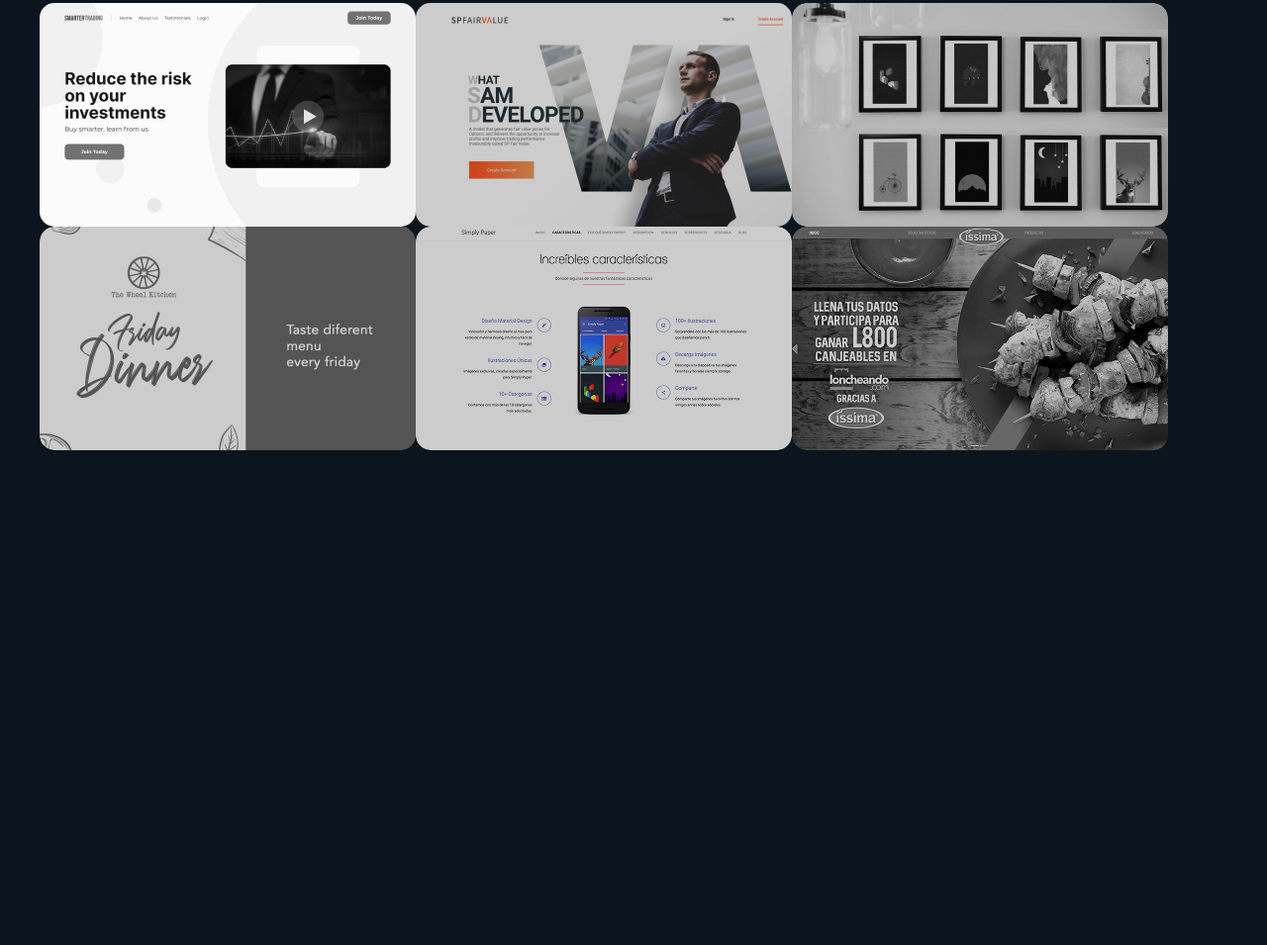
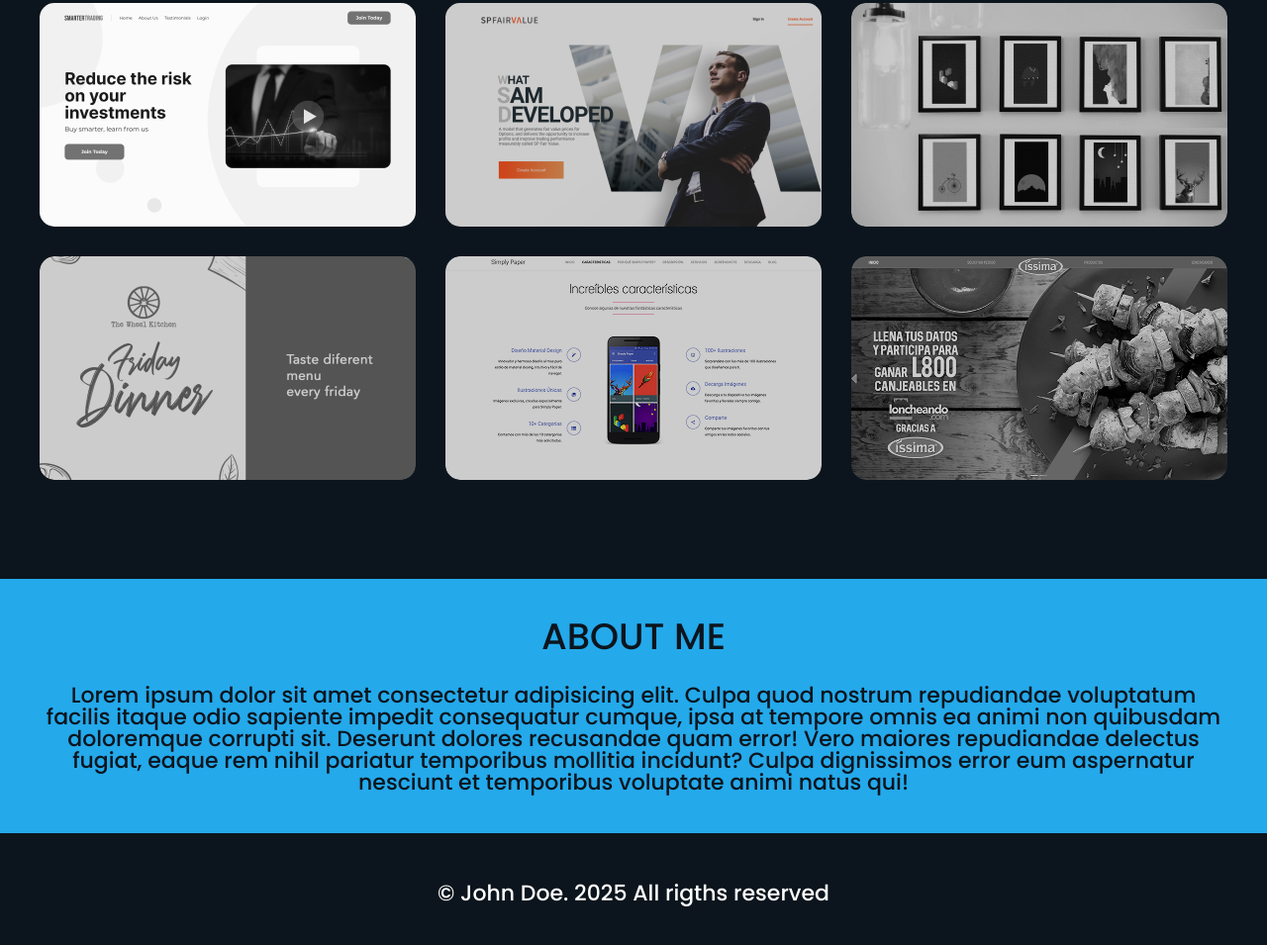
Before and after one commit to gelionix/homework-6, a plain HTML site: page index.html in a window 1280 px wide. Shown: the part 239-1194 px from the top of the page at 99% size. Before the commit the page ends 800 px from the top, so only its background shows below. Drawn offline with Linux system fonts and the light colour scheme.

Commit message:
footer end

```diff
--- a/css/styles.css
+++ b/css/styles.css
@@ -56,22 +56,50 @@ body{
 } */
 
 .portfolio{
-    padding: 50px 0 100px;
+    padding: 50px 0 70px;
 }
 
 .portfolio-title{
     margin-bottom: 40px;
     text-align: center;
 }
+
+.portfolio-cards{
+    margin: 0 -15px;
+}
+
 .portfolio-card{
     height: 226px;
-    border-radius: 15px;
-    overflow: hidden;
+    width: 33.3334%;
     float: left;
+    padding: 0 15px;
+    margin-bottom: 30px;
 }
 
 .portfolio-card img{
     width: 100%;
     height: 100%;
+    border-radius: 15px;
     object-fit: cover;
 }
+
+.about{
+    background-color: #24A9EB;
+    color: #0C151D;
+    text-align: center;
+    padding: 40px 0 40px;
+}
+
+.about-title{
+    padding: 0 0 30px;
+}
+
+.about-description{
+    font-size: 22px;
+}
+
+.footer{
+    text-align: center;
+    padding: 50px 0 51px;
+    font-size: 22px;
+}
--- a/index.html
+++ b/index.html
@@ -12,7 +12,7 @@
 <body>
     <header class="header">
         <div class="container header-container clearfix">
-            <a class="header-logo" href="#">logo</a>
+            <a class="header-logo" href="#">Logo</a>
             <!-- <button class="header-button">
                 <img src="img/header-icon.svg" alt="header-icon">
             </button> -->
@@ -60,11 +60,22 @@
                 </div>
             </div>
         </section>
-        <section></section>
+        <section class="about">
+            <div class="container">
+                <h2 class="about-title title">About Me</h2>
+                <p class="about-description">
+                   Lorem ipsum dolor sit amet consectetur adipisicing elit. Culpa quod nostrum repudiandae voluptatum facilis itaque odio sapiente impedit consequatur cumque, ipsa at tempore omnis ea animi non quibusdam doloremque corrupti sit. Deserunt dolores recusandae quam error! Vero maiores repudiandae delectus fugiat, eaque rem nihil pariatur temporibus mollitia incidunt? Culpa dignissimos error eum aspernatur nesciunt et temporibus voluptate animi natus qui!
+                </p>
+            </div>
+        </section>
     </main>
 
     <footer class="footer">
-
+        <div class="container">
+            <p class="footer-policy">
+                © John Doe. 2025 All rigths reserved
+            </p>
+        </div>
     </footer>
 </body>
 </html>
```
